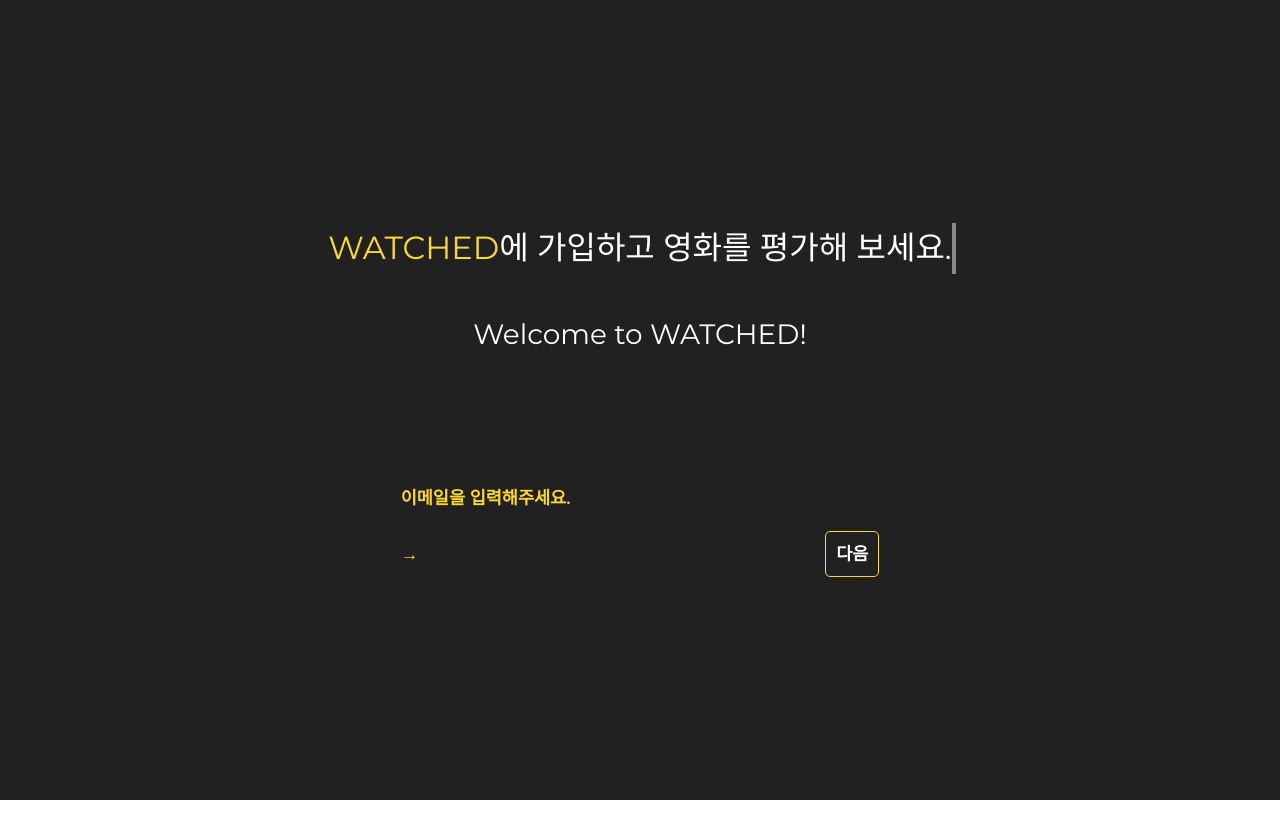
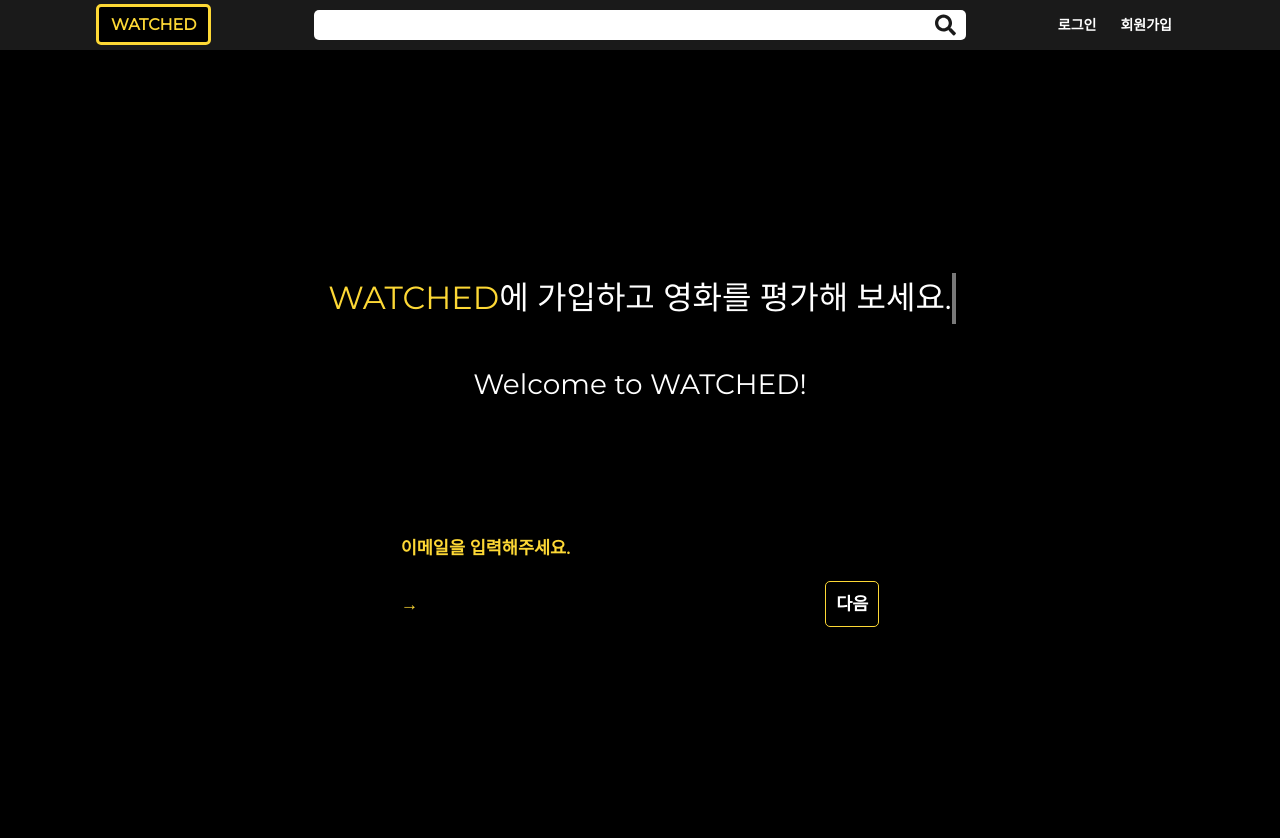
Before and after one commit to DIA-MIN/WATCHED, a React (Create React App) app in the folder client/: page /register in a window 1280 px wide. Shown: the top 838 px of the page. Before the commit the page ends 800 px from the top, so only its background shows below. Built offline with nearby package versions, Linux system fonts and the light colour scheme.

Commit message:
feat: add NavBar Component

```diff
--- a/client/package.json
+++ b/client/package.json
@@ -12,6 +12,7 @@
     "node-sass": "^6.0.1",
     "react": "^17.0.2",
     "react-dom": "^17.0.2",
+    "react-icons": "^4.3.1",
     "react-redux": "^7.2.6",
     "react-router-dom": "^5.3.0",
     "react-scripts": "4.0.3",
--- a/client/src/components/views/App.js
+++ b/client/src/components/views/App.js
@@ -3,10 +3,12 @@
 import RegisterPage from './RegisterPage/RegisterPage';
 import LandingPage from './LandingPage/LandingPage';
 import LoginPage from './LoginPage/LoginPage';
+import NavBar from './NavBar/NavBar';
 
 function App() {
   return (
     <Router>
+      <NavBar />
       <div>
         <Switch>
           <Route exact path="/" component={LandingPage} />
--- a/client/src/components/views/LoginPage/LoginPage.scss
+++ b/client/src/components/views/LoginPage/LoginPage.scss
@@ -18,7 +18,7 @@
   }
 
   form {
-    background: $navColor;
+    background: $loginColor;
     padding: 2rem 3rem;
     border-radius: 5px;
     display: flex;
--- /dev/null
+++ b/client/src/components/views/NavBar/NavBar.js
@@ -0,0 +1,24 @@
+import React, {useState} from 'react';
+import {FaSearch} from 'react-icons/fa';
+import './NavBar.scss';
+
+function NavBar() {
+  return (
+    <nav className="navContainer">
+      <div className="logo">
+        <span>WATCHED</span>
+      </div>
+      <form className="search">
+        <input />
+        <FaSearch className="search-icon" />
+      </form>
+      <span></span>
+      <ul className="nav-menu">
+        <li>로그인</li>
+        <li>회원가입</li>
+      </ul>
+    </nav>
+  );
+}
+
+export default NavBar;
--- /dev/null
+++ b/client/src/components/views/NavBar/NavBar.scss
@@ -0,0 +1,76 @@
+@import '../commons/commons.scss';
+
+.navContainer {
+  display: flex;
+  align-items: center;
+  width: 100%;
+  background: $navColor;
+  padding: 10px 6rem;
+  justify-content: space-between;
+  width: 100%;
+
+  .logo {
+    width: 20%;
+    span {
+      color: $mainColor;
+      font-weight: bold;
+      font-size: 1rem;
+      border: 3px solid $mainColor;
+      padding: 8px 12px;
+      border-radius: 5px;
+      cursor: pointer;
+      background: $bodyColor;
+    }
+  }
+
+  .search {
+    display: flex;
+    justify-content: center;
+    align-items: center;
+    width: 60%;
+
+    input {
+      width: 100%;
+      background: white;
+      height: 30px;
+      border-top-left-radius: 5px;
+      border-bottom-left-radius: 5px;
+      text-indent: 7px;
+    }
+
+    .search-icon {
+      background: white;
+      font-size: 2rem;
+      padding-right: 10px;
+      height: 30px;
+      border-top-right-radius: 5px;
+      border-bottom-right-radius: 5px;
+      color: $navColor;
+      cursor: pointer;
+
+      &:active {
+        color: $mainColor;
+      }
+    }
+  }
+
+  .nav-menu {
+    display: flex;
+    justify-content: flex-end;
+    align-items: center;
+    width: 20%;
+    margin-bottom: 0;
+
+    li {
+      padding: 0 12px;
+      color: white;
+      font-weight: bold;
+      cursor: pointer;
+      transition: 300ms ease;
+
+      &:hover {
+        color: $mainColor;
+      }
+    }
+  }
+}
--- a/client/src/components/views/RegisterPage/RegisterPage.js
+++ b/client/src/components/views/RegisterPage/RegisterPage.js
@@ -61,7 +61,10 @@
     Axios.post('/api/users/register', variables).then((response) => {
       if (response.data.success) {
         console.log(response.data);
-        // props.history.push('/login');
+        message.success('회원가입이 완료되었습니다.');
+        setTimeout(() => {
+          props.history.push('/login');
+        }, 2000);
       } else {
         alert('회원가입에 실패하셨습니다.');
       }
--- a/client/src/components/views/commons/commons.scss
+++ b/client/src/components/views/commons/commons.scss
@@ -1,6 +1,7 @@
-$bodyColor: #212121;
+$bodyColor: #000000;
 $mainColor: #fdd835;
-$navColor: #616161;
+$navColor: rgb(26, 26, 26);
+$loginColor: #616161;
 
 input {
   all: unset;
@@ -11,6 +12,10 @@
   cursor: pointer;
 }
 
+ul {
+  list-style-type: none;
+}
+
 .container {
   display: flex;
   flex-direction: column;
```
Also changed, not shown: 1 other file (tests, documents, lock files or other folders).
